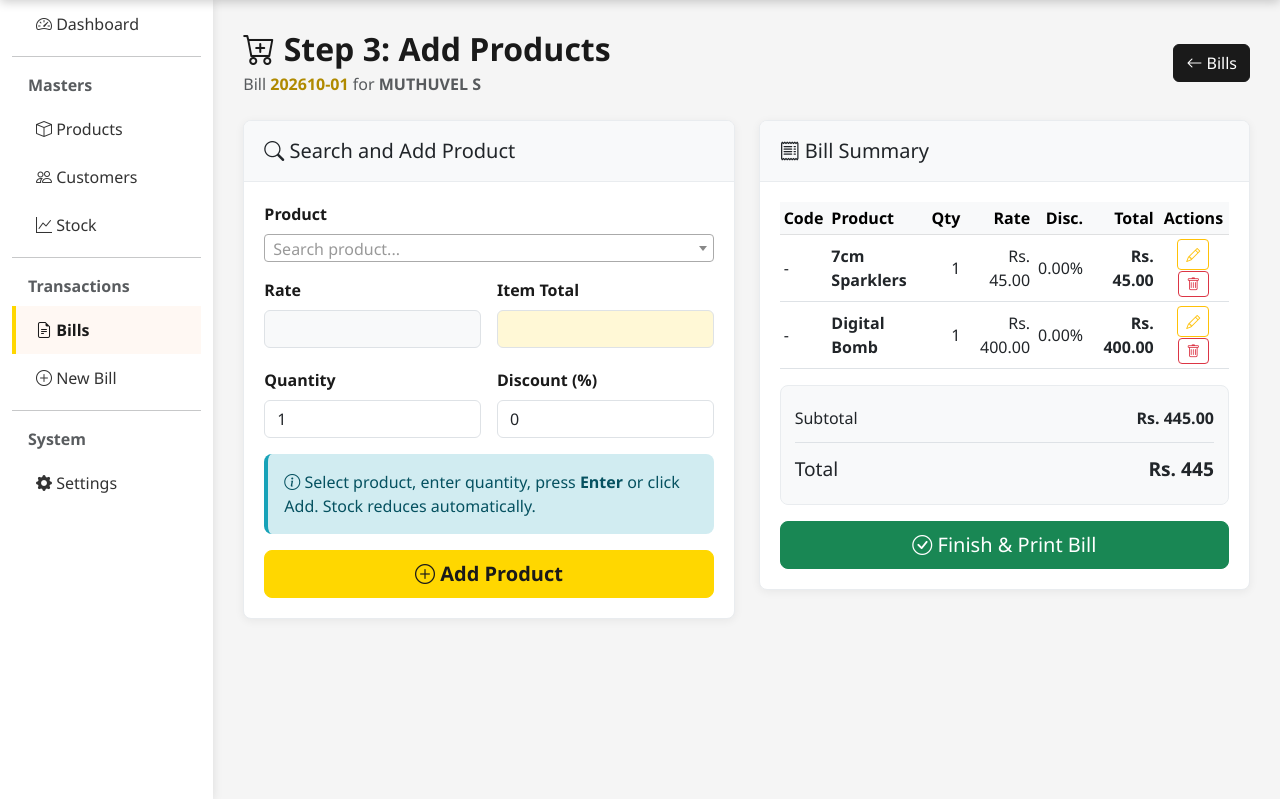
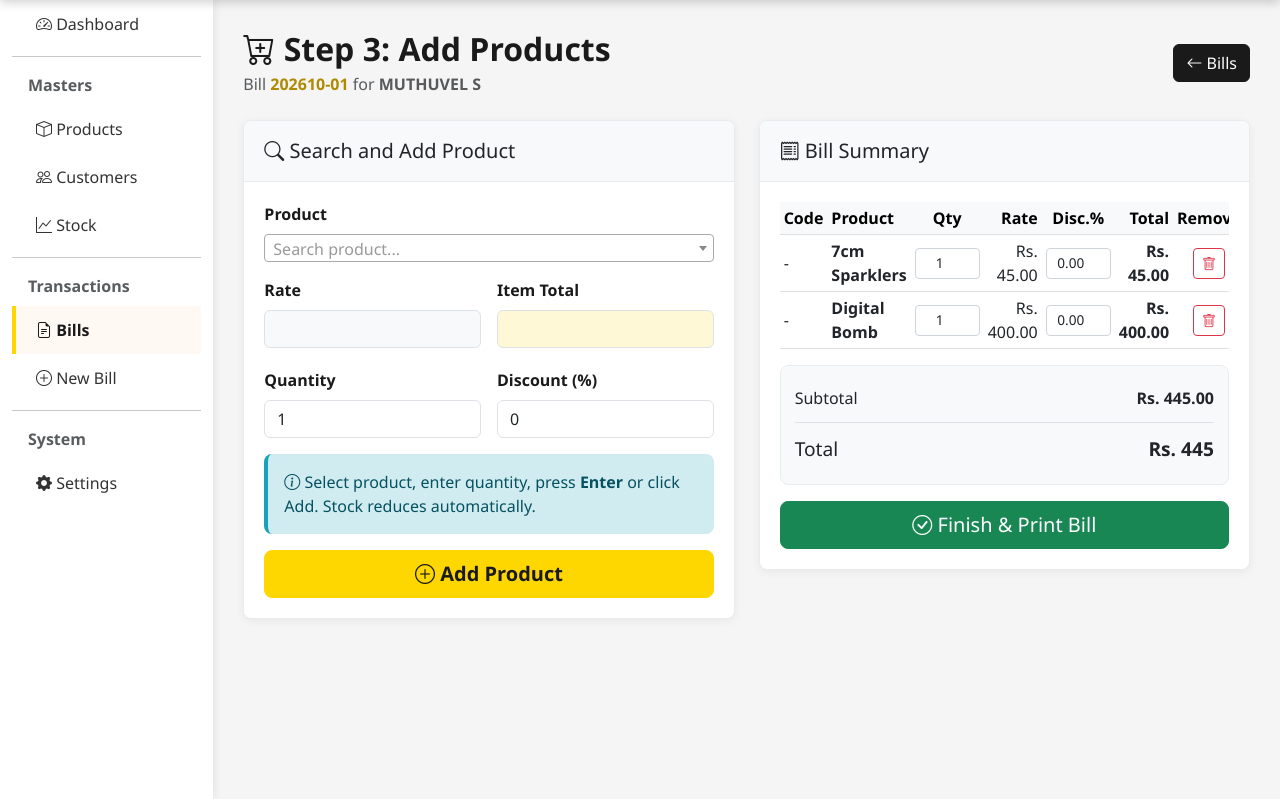
Before and after one commit to muthuvel6237-cloud/gomu-crackers-billing, a Django app: page /billing/bills/39/items/ in a window 1280 px wide. Shown: the part 90-889 px from the top of the page. Run offline with Django 5.2, Linux system fonts and the light colour scheme; data comes from the database, SQL or seed files in the repository; some libraries are stand-ins or nearby versions.

Commit message:
Inline Qty and Disc textboxes always visible in bill summary - auto save on blur/Enter

```diff
--- a/billing_app/templates/billing/bill_items.html
+++ b/billing_app/templates/billing/bill_items.html
@@ -88,57 +88,51 @@
                             <tr>
                                 <th>Code</th>
                                 <th>Product</th>
-                                <th class="text-end">Qty</th>
+                                <th class="text-center">Qty</th>
                                 <th class="text-end">Rate</th>
-                                <th class="text-end">Disc.</th>
+                                <th class="text-center">Disc.%</th>
                                 <th class="text-end">Total</th>
-                                <th class="text-center">Actions</th>
+                                <th class="text-center">Remove</th>
                             </tr>
                         </thead>
                         <tbody>
                             {% for item in items %}
-                            <tr id="item-row-{{ item.id }}">
+                            <tr>
                                 <td>{{ item.product.code|default:"-" }}</td>
                                 <td><strong>{{ item.product.name }}</strong></td>
 
-                                <!-- Inline editable Qty -->
-                                <td class="text-end">
-                                    <span class="item-display" id="qty-display-{{ item.id }}">{{ item.quantity }}</span>
-                                    <input type="number" class="form-control form-control-sm item-input d-none"
-                                           id="qty-input-{{ item.id }}" value="{{ item.quantity }}" min="1" style="width:70px;display:inline-block;">
+                                <!-- Always-visible Qty input -->
+                                <td class="text-center">
+                                    <form method="POST" action="{% url 'update_bill_item' bill.id item.id %}" class="d-inline update-form">
+                                        {% csrf_token %}
+                                        <input type="number" name="quantity" value="{{ item.quantity }}" min="1"
+                                               class="form-control form-control-sm text-center inline-edit-input"
+                                               data-item-id="{{ item.id }}"
+                                               data-field="qty"
+                                               style="width:65px;display:inline-block;">
+                                        <input type="hidden" name="item_discount" value="{{ item.item_discount }}">
+                                    </form>
                                 </td>
 
-                                <!-- Inline editable Discount -->
                                 <td class="text-end">Rs. {{ item.unit_price }}</td>
-                                <td class="text-end">
-                                    <span class="item-display" id="disc-display-{{ item.id }}">{{ item.item_discount }}%</span>
-                                    <input type="number" class="form-control form-control-sm item-input d-none"
-                                           id="disc-input-{{ item.id }}" value="{{ item.item_discount }}" min="0" max="100" step="0.01" style="width:70px;display:inline-block;">
+
+                                <!-- Always-visible Discount input -->
+                                <td class="text-center">
+                                    <form method="POST" action="{% url 'update_bill_item' bill.id item.id %}" class="d-inline update-form">
+                                        {% csrf_token %}
+                                        <input type="number" name="item_discount" value="{{ item.item_discount }}" min="0" max="100" step="0.1"
+                                               class="form-control form-control-sm text-center inline-edit-input"
+                                               data-item-id="{{ item.id }}"
+                                               data-field="disc"
+                                               style="width:65px;display:inline-block;">
+                                        <input type="hidden" name="quantity" value="{{ item.quantity }}">
+                                    </form>
                                 </td>
 
-                                <td class="text-end fw-bold" id="total-{{ item.id }}">Rs. {{ item.item_total }}</td>
+                                <td class="text-end fw-bold">Rs. {{ item.item_total }}</td>
                                 <td class="text-center">
-                                    <!-- Edit / Save / Cancel buttons -->
-                                    <button class="btn btn-sm btn-outline-warning edit-btn"
-                                            onclick="startEdit({{ item.id }})" title="Edit">
-                                        <i class="bi bi-pencil"></i>
-                                    </button>
-                                    <form method="POST" action="{% url 'update_bill_item' bill.id item.id %}"
-                                          id="edit-form-{{ item.id }}" class="d-none d-inline">
-                                        {% csrf_token %}
-                                        <input type="hidden" name="quantity" id="form-qty-{{ item.id }}">
-                                        <input type="hidden" name="item_discount" id="form-disc-{{ item.id }}">
-                                        <button type="submit" class="btn btn-sm btn-success save-btn d-none" id="save-btn-{{ item.id }}" title="Save">
-                                            <i class="bi bi-check-lg"></i>
-                                        </button>
-                                    </form>
-                                    <button class="btn btn-sm btn-secondary cancel-btn d-none"
-                                            id="cancel-btn-{{ item.id }}"
-                                            onclick="cancelEdit({{ item.id }}, '{{ item.quantity }}', '{{ item.item_discount }}')" title="Cancel">
-                                        <i class="bi bi-x-lg"></i>
-                                    </button>
                                     <a href="{% url 'remove_bill_item' bill.id item.id %}"
-                                       class="btn btn-sm btn-outline-danger remove-btn"
+                                       class="btn btn-sm btn-outline-danger"
                                        title="Remove {{ item.product.name }}"
                                        onclick="return confirm('Remove {{ item.product.name }} from bill?')">
                                         <i class="bi bi-trash"></i>
@@ -241,6 +235,24 @@
     .remove-btn {
         padding: 2px 8px;
         font-size: 0.85rem;
+    }
+
+    /* Always-visible inline edit inputs in bill summary */
+    .inline-edit-input {
+        width: 65px !important;
+        display: inline-block !important;
+        text-align: center;
+        border: 1px solid #ced4da;
+        border-radius: 4px;
+        padding: 2px 4px;
+        font-size: 0.85rem;
+        background: #fff;
+        transition: border-color 0.2s;
+    }
+    .inline-edit-input:focus {
+        border-color: #FFD700;
+        box-shadow: 0 0 0 2px rgba(255,215,0,0.25);
+        outline: none;
     }
 </style>
 
@@ -346,41 +358,19 @@
         updateSelectedProductDetails();
     });
 
-    // ===== INLINE EDIT FUNCTIONS =====
-    function startEdit(itemId) {
-        // Show inputs, hide displays
-        document.getElementById('qty-display-' + itemId).classList.add('d-none');
-        document.getElementById('disc-display-' + itemId).classList.add('d-none');
-        document.getElementById('qty-input-' + itemId).classList.remove('d-none');
-        document.getElementById('disc-input-' + itemId).classList.remove('d-none');
-        // Show save/cancel, hide edit/delete buttons
-        document.getElementById('save-btn-' + itemId).classList.remove('d-none');
-        document.getElementById('cancel-btn-' + itemId).classList.remove('d-none');
-        document.querySelectorAll('#item-row-' + itemId + ' .edit-btn').forEach(b => b.classList.add('d-none'));
-        document.querySelectorAll('#item-row-' + itemId + ' .remove-btn').forEach(b => b.classList.add('d-none'));
-        document.getElementById('qty-input-' + itemId).focus();
-    }
-
-    function cancelEdit(itemId, origQty, origDisc) {
-        document.getElementById('qty-input-' + itemId).value = origQty;
-        document.getElementById('disc-input-' + itemId).value = origDisc;
-        document.getElementById('qty-display-' + itemId).classList.remove('d-none');
-        document.getElementById('disc-display-' + itemId).classList.remove('d-none');
-        document.getElementById('qty-input-' + itemId).classList.add('d-none');
-        document.getElementById('disc-input-' + itemId).classList.add('d-none');
-        document.getElementById('save-btn-' + itemId).classList.add('d-none');
-        document.getElementById('cancel-btn-' + itemId).classList.add('d-none');
-        document.querySelectorAll('#item-row-' + itemId + ' .edit-btn').forEach(b => b.classList.remove('d-none'));
-        document.querySelectorAll('#item-row-' + itemId + ' .remove-btn').forEach(b => b.classList.remove('d-none'));
-    }
-
-    // Copy input values into hidden form fields before submit
+    // ===== INLINE EDIT: auto-submit on blur or Enter =====
     document.addEventListener('DOMContentLoaded', function() {
-        document.querySelectorAll('[id^="edit-form-"]').forEach(function(form) {
-            form.addEventListener('submit', function() {
-                var itemId = form.id.replace('edit-form-', '');
-                document.getElementById('form-qty-' + itemId).value = document.getElementById('qty-input-' + itemId).value;
-                document.getElementById('form-disc-' + itemId).value = document.getElementById('disc-input-' + itemId).value;
+        document.querySelectorAll('.inline-edit-input').forEach(function(input) {
+            // Submit on Enter key
+            input.addEventListener('keydown', function(e) {
+                if (e.key === 'Enter') {
+                    e.preventDefault();
+                    input.closest('form').submit();
+                }
+            });
+            // Submit on blur (click away)
+            input.addEventListener('blur', function() {
+                input.closest('form').submit();
             });
         });
     });
```
